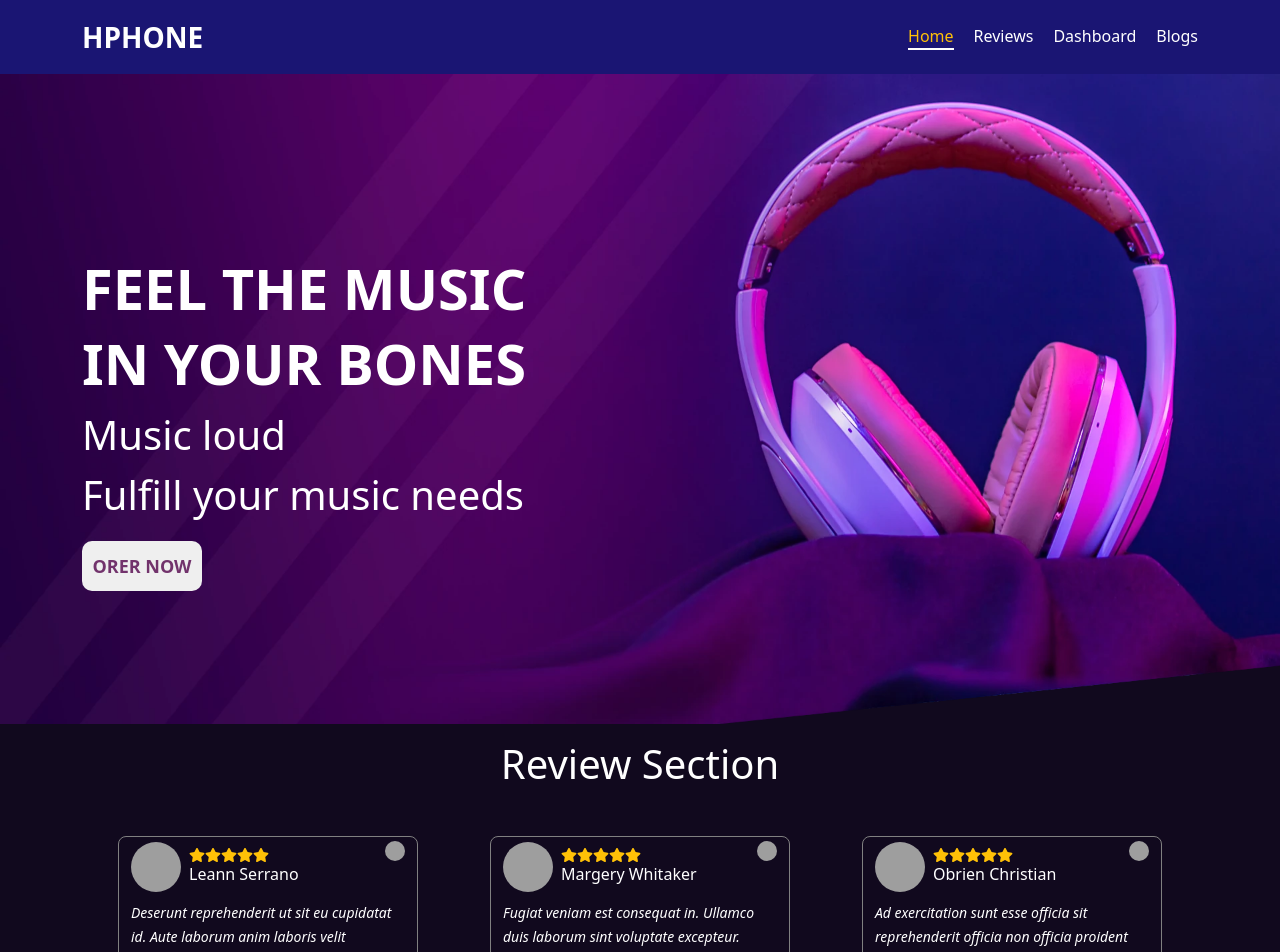
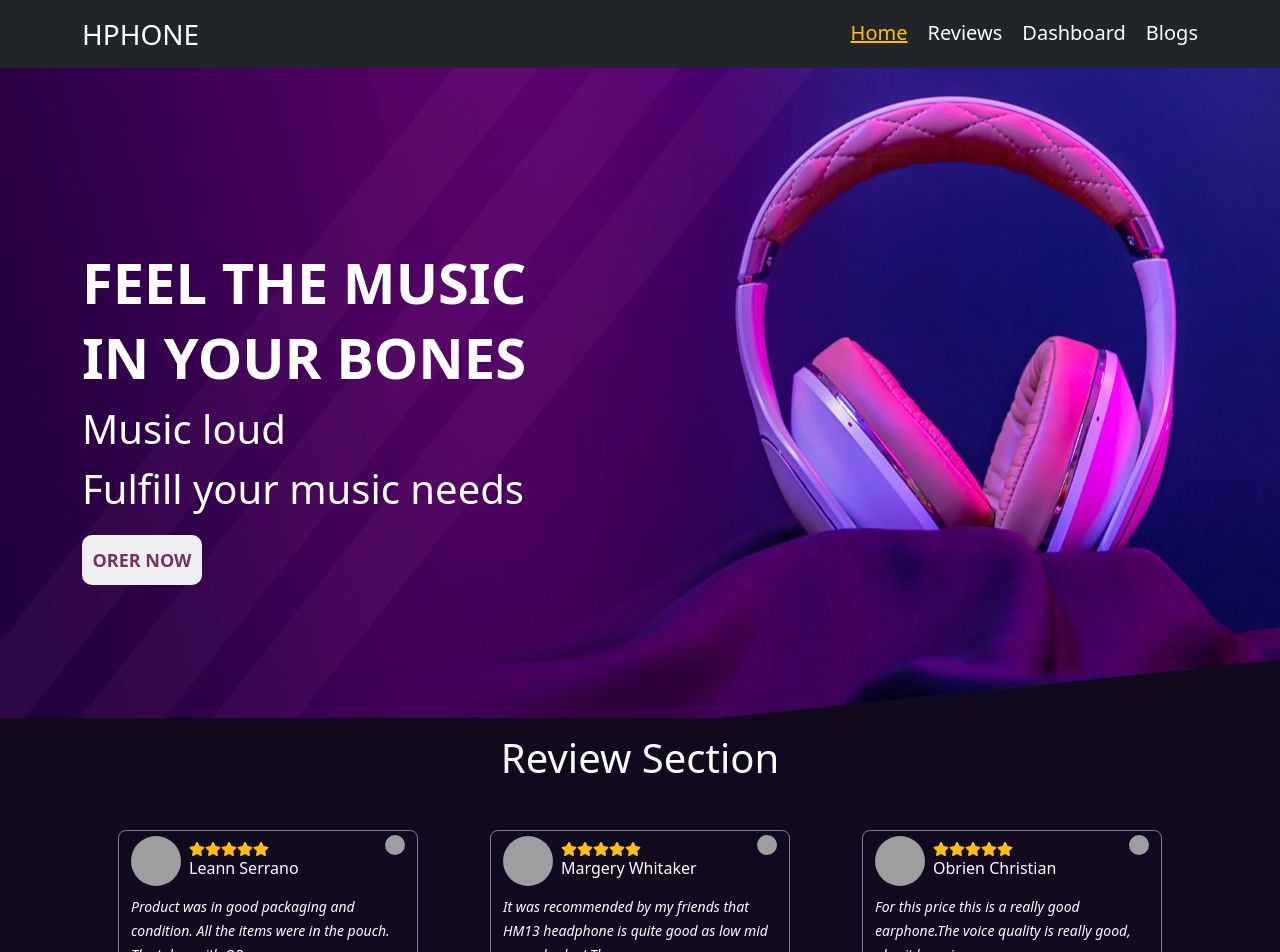
Before and after one commit to SaymanRabbi/product-analysis-nine, a React (Create React App) app: page / in a window 1280 px wide. Shown: the top 952 px of the page. Built offline with nearby package versions, Linux system fonts and the light colour scheme; grey boxes are pictures that could not be loaded.

Commit message:
review text and fixed navbar problem

```diff
--- a/public/data.json
+++ b/public/data.json
@@ -3,7 +3,7 @@
       "id": "6249e7206b27b284c0d9a066",
       "index": 0,
       "name": "Leann Serrano",
-      "about": "Deserunt reprehenderit ut sit eu cupidatat id. Aute laborum anim laboris velit incididunt eiusmod dolor consequat voluptate. Pariatur tempor voluptate dolor do mollit dolor dolor reprehenderit deserunt.\r\n",
+      "about": "Product was in good packaging and condition. All the items were in the pouch. The token with QR code verification worked well but the website shows chinese language. seller was responsive. The earphone is definitely a good deal in this price. Recommended.\r\n",
       "Picture":"https://images.unsplash.com/photo-1539571696357-5a69c17a67c6?ixlib=rb-1.2.1&ixid=MnwxMjA3fDB8MHxzZWFyY2h8N3x8cGVvcGxlfGVufDB8fDB8fA%3D%3D&auto=format&fit=crop&w=500&q=60",
       "country":"https://en.banglapedia.org/images/3/34/NationalFlag.jpg",
       "rating":"4"
@@ -12,7 +12,7 @@
       "id": "6249e720c531c12c8ddee906",
       "index": 1,
       "name": "Margery Whitaker",
-      "about": "Fugiat veniam est consequat in. Ullamco duis laborum sint voluptate excepteur. Deserunt incididunt velit anim officia deserunt. Nulla exercitation commodo excepteur aute aute minim quis excepteur culpa sint tempor eiusmod. Dolore id duis velit incididunt est nisi aliquip sint do nulla.\r\n",
+      "about": "It was recommended by my friends that HM13 headphone is quite good as low mid range budget.The product seem good. I scratched & scanned the QR Code and it took me to the UiiSii Website.I hope its a genuine product.Bass quality and sound quality is impressive. Microphone works fine..\r\n",
       "Picture":"https://images.unsplash.com/photo-1507003211169-0a1dd7228f2d?ixlib=rb-1.2.1&ixid=MnwxMjA3fDB8MHxzZWFyY2h8MTF8fHBlb3BsZXxlbnwwfHwwfHw%3D&auto=format&fit=crop&w=500&q=60",
       "country":"https://encrypted-tbn0.gstatic.com/images?q=tbn:ANd9GcRstMjssAmvKZaOzDNHTRQfR-w9DA6iCRjUaA&usqp=CAU",
       "rating":"5"
@@ -21,7 +21,7 @@
       "id": "6249e720cb04c079350ddee5",
       "index": 2,
       "name": "Obrien Christian",
-      "about": "Ad exercitation sunt esse officia sit reprehenderit officia non officia proident Lorem velit qui. Deserunt sunt tempor esse non veniam tempor id laboris veniam adipisicing. Est dolore nulla commodo officia cupidatat enim deserunt consectetur fugiat. Deserunt non minim qui tempor duis.\r\n",
+      "about": "For this price this is a really good earphone.The voice quality is really good, also it has nice bass quality. If i compare with my gaming headphone, It may not be the same quality but those are really expensive headphones and this earphone costs only 300 BDT.Also it has half braided cable. but It'd be better if it was full braided cable However I'm satisfied with the audio quality I'd rate it 9/10\r\n",
       "Picture":"https://images.unsplash.com/photo-1533227268428-f9ed0900fb3b?ixlib=rb-1.2.1&ixid=MnwxMjA3fDB8MHxzZWFyY2h8MjZ8fHBlb3BsZXxlbnwwfHwwfHw%3D&auto=format&fit=crop&w=500&q=60",
       "country":"https://cdn.countryflags.com/thumbs/india/flag-square-250.png",
       "rating":"3"
@@ -30,7 +30,7 @@
       "id": "6249e720fc3cb1738f4a203a",
       "index": 3,
       "name": "Schwartz Clay",
-      "about": "Esse pariatur ut ea dolore in irure nisi tempor. Labore culpa dolor officia id ipsum quis elit velit nulla fugiat est tempor. Non qui est tempor occaecat excepteur ipsum ad exercitation adipisicing occaecat anim consectetur aute. Ut elit non aute dolor ex mollit. Fugiat consequat Lorem dolore proident. Ex aute voluptate occaecat ad laborum officia aliqua ullamco enim laborum ut deserunt.\r\n",
+      "about": "Authentic product,,,100% good condition,Sound quality up to the mark,\r\n",
       "Picture":"https://images.unsplash.com/photo-1463453091185-61582044d556?ixlib=rb-1.2.1&ixid=MnwxMjA3fDB8MHxzZWFyY2h8MjJ8fHBlb3BsZXxlbnwwfHwwfHw%3D&auto=format&fit=crop&w=500&q=60",
       "country":"https://encrypted-tbn0.gstatic.com/images?q=tbn:ANd9GcSZ5_y7i1dMM3CkLvXKrgl1x8iHxB1yqCcj2Q&usqp=CAU",
       "rating":"5"
@@ -39,7 +39,7 @@
       "id": "6249e72062d7e2867e1fc432",
       "index": 4,
       "name": "Stanton Hanson",
-      "about": "Occaecat nisi ex consequat tempor. Laborum fugiat consequat exercitation est commodo. Eu elit Lorem cillum minim nisi. Cillum mollit est labore nisi quis labore. Proident aliquip Lorem nostrud fugiat elit consectetur ea incididunt Lorem laboris amet nulla pariatur. Elit elit Lorem nisi incididunt qui aliqua Lorem incididunt fugiat. Proident labore excepteur duis voluptate.\r\n",
+      "about": "Super bass quality.(HM 13) New user on samsung A50s Mobile over all i am satisfied with the seller.thank you so much\r\n",
       "Picture":"https://images.unsplash.com/photo-1464746133101-a2c3f88e0dd9?ixlib=rb-1.2.1&ixid=MnwxMjA3fDB8MHxzZWFyY2h8Mjh8fHBlb3BsZXxlbnwwfHwwfHw%3D&auto=format&fit=crop&w=500&q=60",
       "country":"https://upload.wikimedia.org/wikipedia/commons/thumb/e/e2/Flag_of_the_United_States_%28Pantone%29.svg/800px-Flag_of_the_United_States_%28Pantone%29.svg.png",
       "rating":"5"
@@ -48,7 +48,7 @@
       "id": "6249e720efd6e792cc3872b5",
       "index": 5,
       "name": "Dean Merritt",
-      "about": "Ad minim nisi officia duis id aliqua ea. Ex do occaecat consequat esse sit fugiat labore amet dolor exercitation. Magna eiusmod adipisicing laborum occaecat do excepteur commodo. Nostrud nulla cupidatat magna cupidatat amet excepteur sunt ea labore commodo ad. Et cillum pariatur nisi duis consequat enim id sit esse reprehenderit. In quis aliqua sunt qui enim laboris nisi labore deserunt do magna officia minim.\r\n",
+      "about": "Great product for this price but bass is terible for anyone who might take it for long time music listening (might even get headache)but voice input is good recommendable but with conditions .\r\n",
       "Picture":"https://images.unsplash.com/photo-1537511446984-935f663eb1f4?ixlib=rb-1.2.1&ixid=MnwxMjA3fDB8MHxzZWFyY2h8MzB8fHBlb3BsZXxlbnwwfHwwfHw%3D&auto=format&fit=crop&w=500&q=60",
       "country":"https://www.worldatlas.com/r/w1200/upload/84/49/99/shutterstock-165043640.jpg",
       "rating":"3"
--- a/src/Component/Header/Header.css
+++ b/src/Component/Header/Header.css
@@ -8,7 +8,7 @@
 .link {
     text-decoration: none;
     margin-left: 20px;
-    font-size:16px;
+    font-size:20px;
     color: white;
     transition: color ease-in-out 300ms;
     border-bottom: 2px solid transparent;
@@ -19,10 +19,10 @@
 
 
   .active-link {
-    text-decoration: none;
+    text-decoration: underline;
     margin-left: 20px;
-    font-size: 16px;
+    font-size: 20px;
     transition: color ease-in-out 300ms;
     color: #FFC107;
-    border-bottom: 2px solid white;
+    /* border-bottom: 2px solid white; */
   }
--- a/src/Component/Header/Header.js
+++ b/src/Component/Header/Header.js
@@ -5,10 +5,10 @@ import './Header.css'
 const Header = () => {
     return (
         <>
-            <Navbar className='py-3 custom-navbar '>
+            {/* <Navbar className='py-3 custom-navbar '>
           <Container>
-          <NavLink to="/" className='text-white fs-3 fw-bold text-decoration-none'>HPHONE</NavLink>
-            <Nav className="ms-auto fs-5">
+          <NavLink to="/" className='text-white fs-4 fw-bold text-decoration-none'>HPHONE</NavLink>
+            <Nav className="ms-auto ">
 
             <NavLink to="/" className={({isActive})=>isActive?"active-link":"link"}>Home</NavLink>
       <NavLink to="/reviews" className={({isActive})=>isActive?"active-link":"link"}>Reviews</NavLink>
@@ -17,7 +17,23 @@ const Header = () => {
 
     </Nav>
     </Container>
-  </Navbar>
+  </Navbar> */}
+        <Navbar collapseOnSelect expand="lg" bg="dark" variant="dark">
+  <Container>
+  <Navbar.Brand href="#home" className='fs-3'>HPHONE</Navbar.Brand>
+  <Navbar.Toggle aria-controls="responsive-navbar-nav" />
+  <Navbar.Collapse id="responsive-navbar-nav">
+  <Nav className="ms-auto ">
+
+            <NavLink to="/" className={({isActive})=>isActive?"active-link":"link"}>Home</NavLink>
+      <NavLink to="/reviews" className={({isActive})=>isActive?"active-link":"link"}>Reviews</NavLink>
+      <NavLink to="/dashboard" className={({isActive})=>isActive?"active-link":"link"}>Dashboard</NavLink>
+      <NavLink to="/blogs" className={({isActive})=>isActive?"active-link":"link"}>Blogs</NavLink>
+
+    </Nav>
+  </Navbar.Collapse>
+  </Container>
+</Navbar>
 
         </>
     );
```
Also changed, not shown: 1 other file (tests, documents, lock files or other folders).
